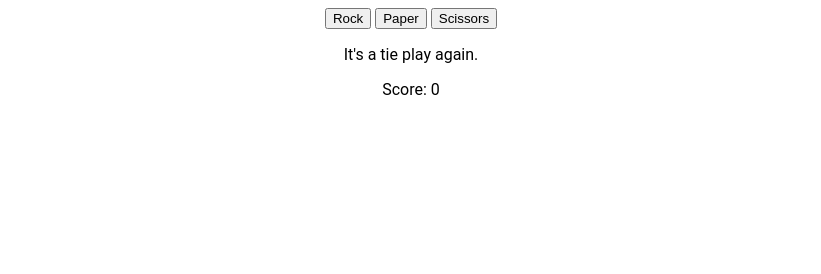
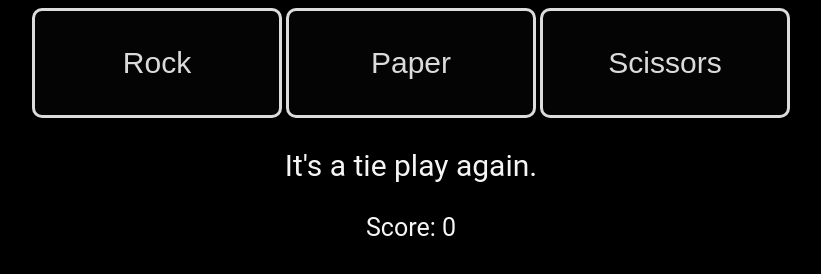
Before and after one commit to sanicsaniz/rock-paper-scissors, a plain HTML site: page index.html in a window 1280 px wide. Both pictures are taken after a click on the button "Rock". Shown: the whole page, without its empty margins (229-1050 px from the left). Drawn offline with Linux system fonts and the light colour scheme.

Commit message:
update index.html, script.js and style.css

```diff
--- a/index.html
+++ b/index.html
@@ -10,9 +10,9 @@
 </head>
 
 <body>
-    <button id="rock-button">Rock</button>
-    <button id="paper-button">Paper</button>
-    <button id="scissors-button">Scissors</button>
+    <button id="rock-button" class="button">Rock</button>
+    <button id="paper-button" class="button">Paper</button>
+    <button id="scissors-button" class="button">Scissors</button>
     <div id="results">
         <p id="winner"></p>
         <p id="score"></p>
--- a/script.js
+++ b/script.js
@@ -30,6 +30,13 @@ function playRound(computerChoice, userChoice) {
 
         scoreDiv.removeChild(gameWinner);
         scoreDiv.removeChild(scoreText);
+        const playAgain = document.createElement("button");
+        playAgain.classList.add("button");
+        playAgain.textContent = "Play Again";
+        playAgain.addEventListener("click", () => {
+            location.reload();
+        });
+        document.body.appendChild(playAgain);
     }
 
     if (winner == "Tie") {
--- a/style.css
+++ b/style.css
@@ -1,4 +1,23 @@
 body {
     font-family: "Roboto";
     text-align: center;
+    background-color: black;
+    color: whitesmoke;
 }
+.button {
+    border-radius: 10px;
+    border-style: solid;
+    border-width: 3px;
+    border-color: rgba(255, 255, 255, 0.858);
+    color: rgba(255, 255, 255, 0.858);
+    background-color: rgba(5, 5, 5, 0.925);
+    font-size: 30px;
+    width: 250px;
+    height: 110px;
+}
+#winner {
+    font-size: 30px;
+}
+#score {
+    font-size: 25px;
+}
```
